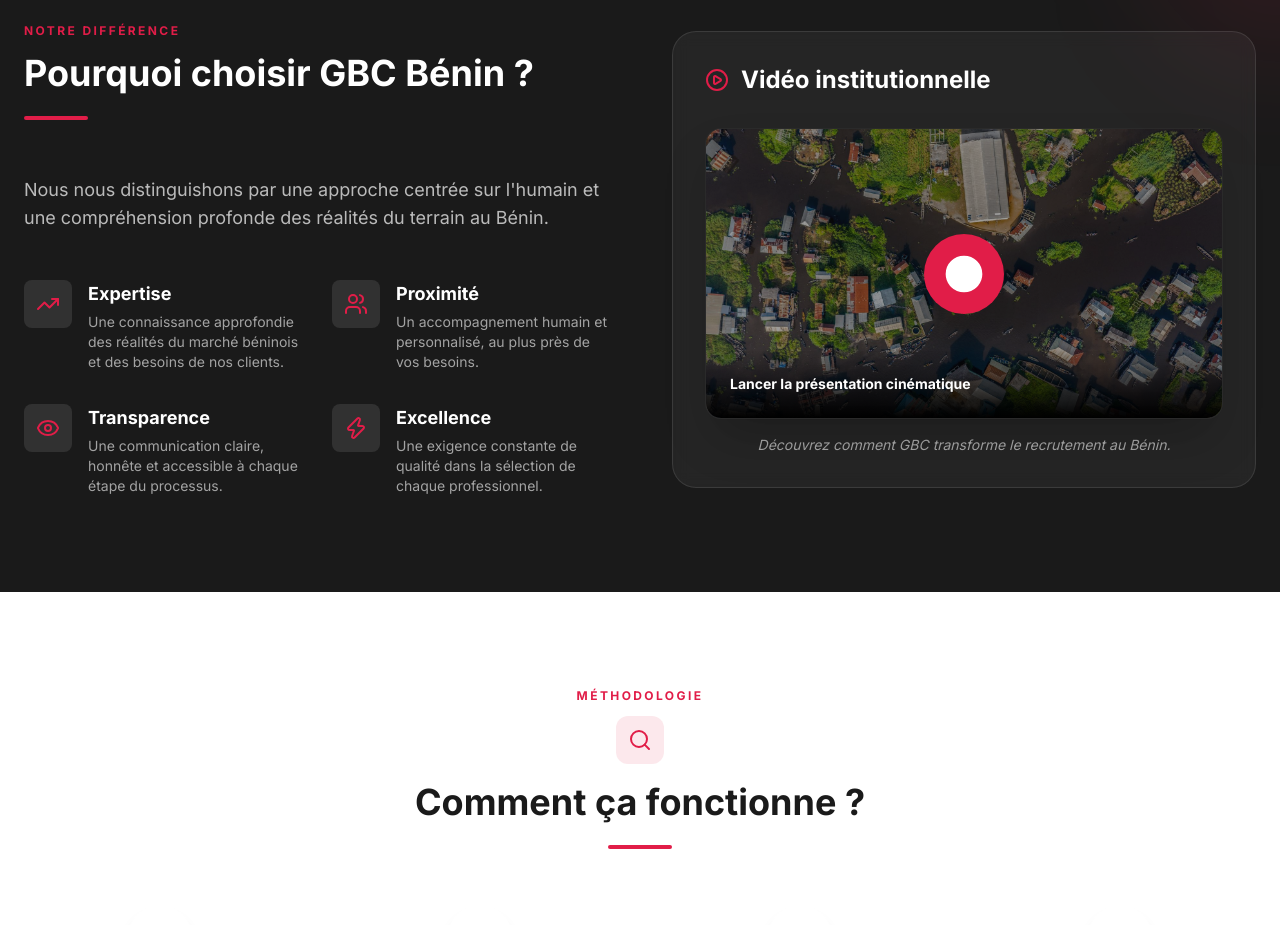
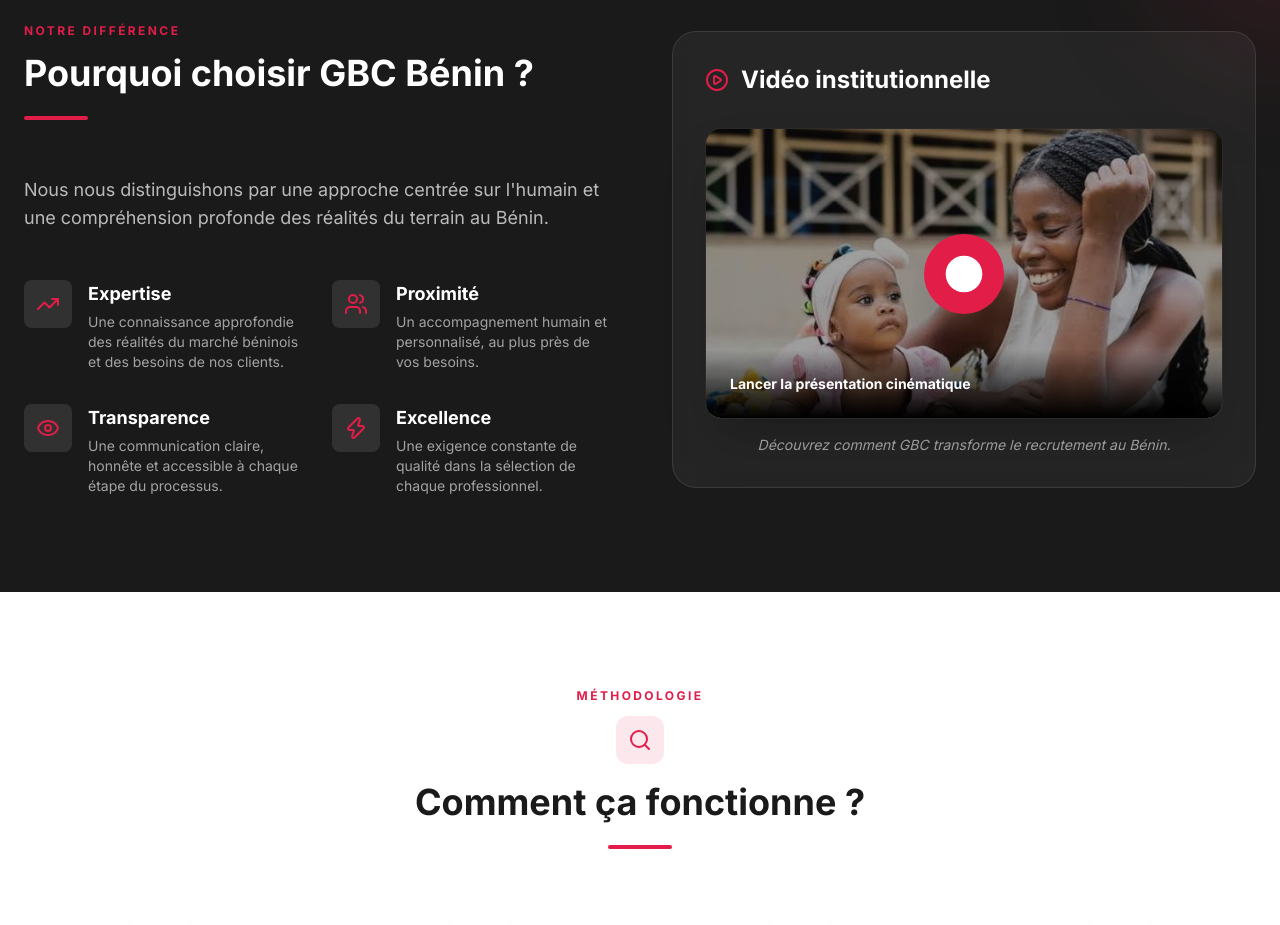
Before and after one commit to MrOnesim/global-center, a Next.js app: page / in a window 1280 px wide. Shown: the part 2420-3345 px from the top of the page. Built offline with nearby package versions, Linux system fonts and the light colour scheme; no server answers.

Commit message:
fix: restaurer la vignette de la video institutionnelle

```diff
--- a/src/app/page.tsx
+++ b/src/app/page.tsx
@@ -241,7 +241,7 @@
                   onClick={() => setIsVideoOpen(true)}
                 >
                   <Image
-                    src="/images/pexels-benin-ganvie.jpg"
+                    src="/images/787159823_1474460841373092_3605669980762108495_n.jpg"
                     alt="Vidéo institutionnelle GBC Bénin"
                     fill
                     className="object-cover group-hover:scale-110 transition-transform duration-700 opacity-60"
```
Also changed, not shown: public/images/787159823_1474460841373092_3605669980762108495_n.jpg (added).
